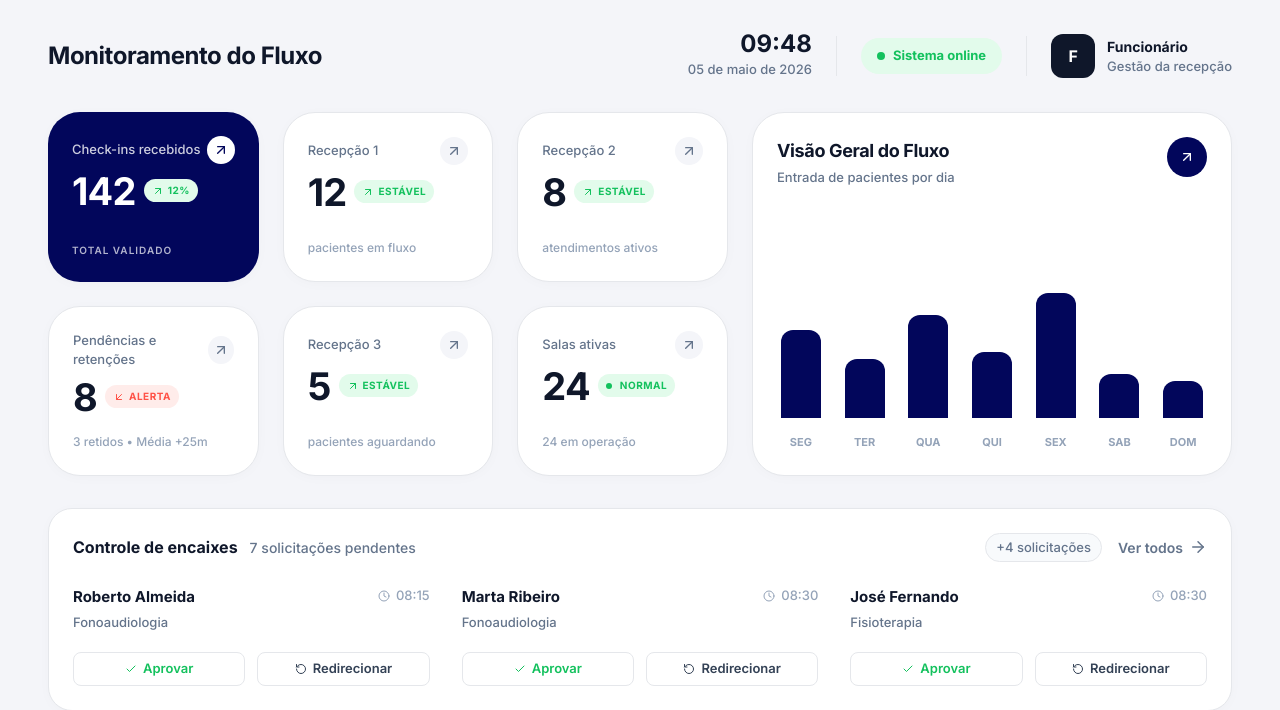
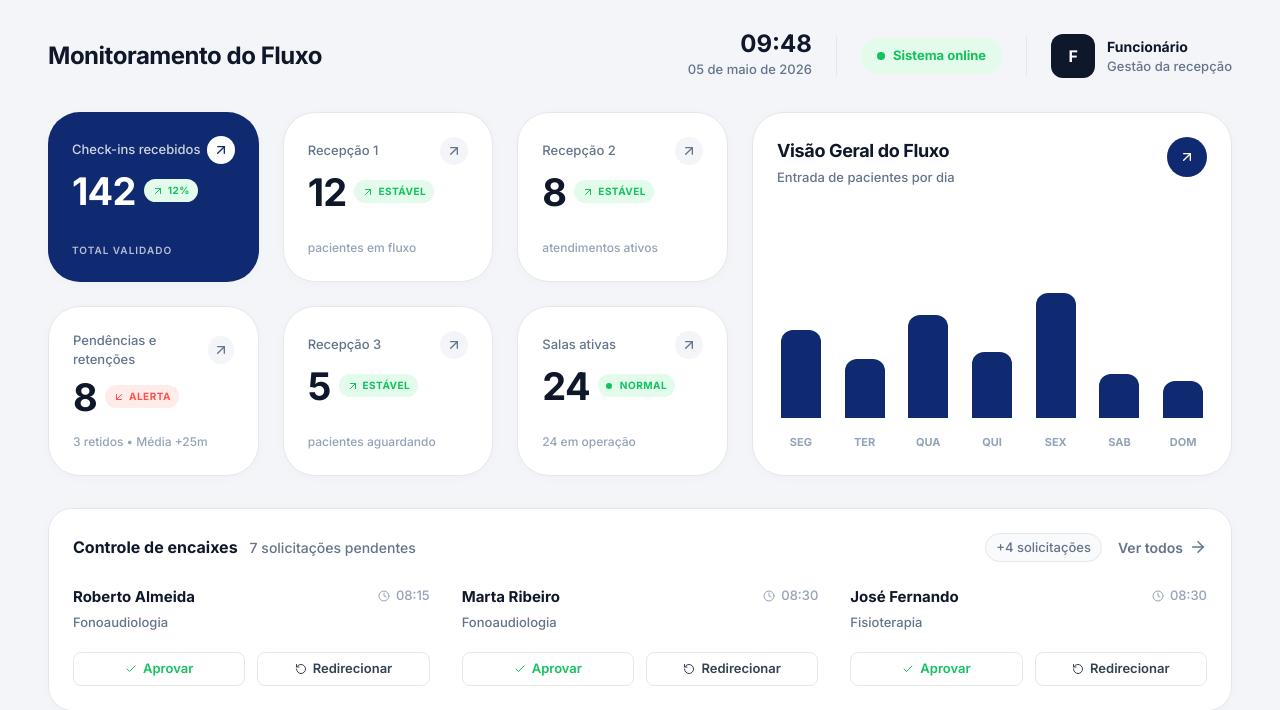
Before and after one commit to PET-Saude-Digital-UNCISAL/painel-de-chamada-cer4, a Django app: page /dashboard-monitoramento/ in a window 1280 px wide. Shown: the top 710 px of the page. Run offline with Django 5.2, Linux system fonts and the light colour scheme.

Commit message:
style: ajusta cor do card do dashboard

```diff
--- a/core/templates/core/dashboard_monitoramento.html
+++ b/core/templates/core/dashboard_monitoramento.html
@@ -12,7 +12,7 @@
   --text-dark: #0f172a;
   --text-muted: #64748b;
   --text-light: #94a3b8;
-  --primary-blue: #02065B;
+  --primary-blue: #102A72;
   --border-color: #E5E7EB;
 
   --color-green: #13c15d;
```
